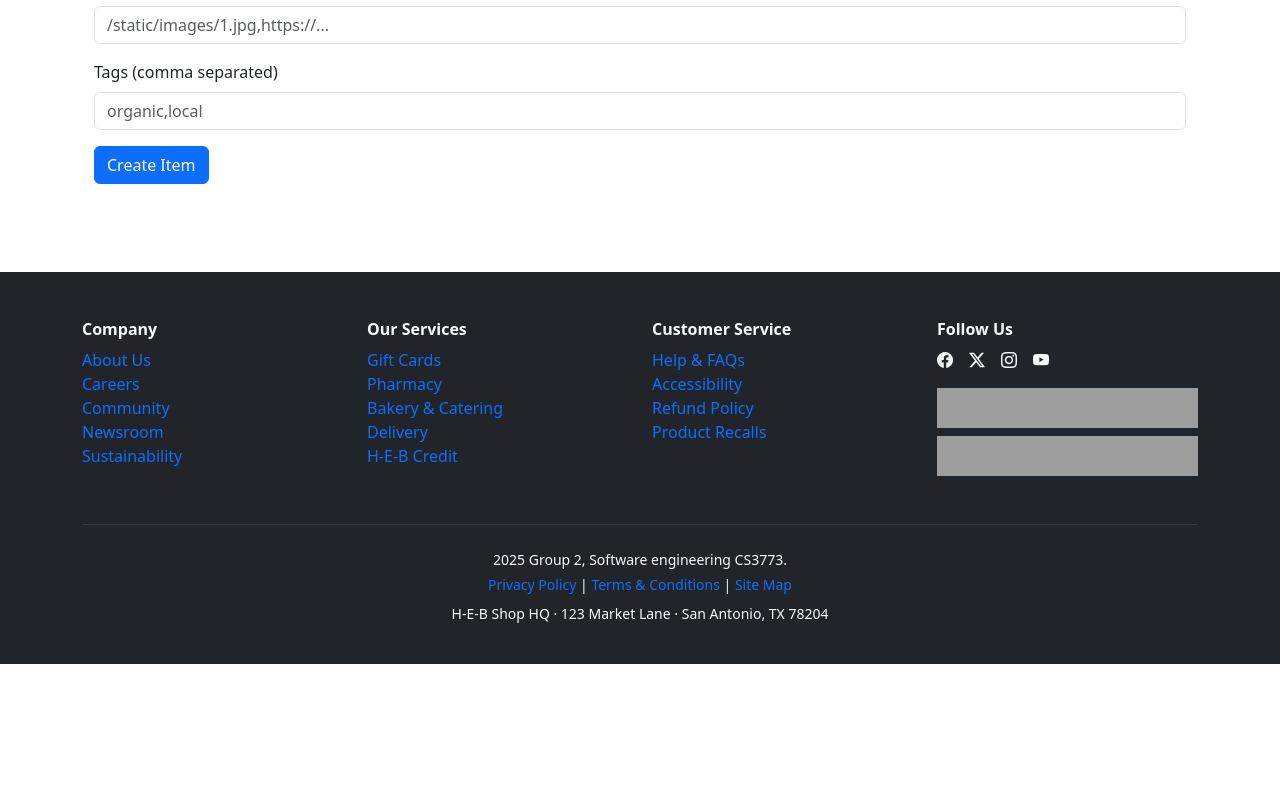
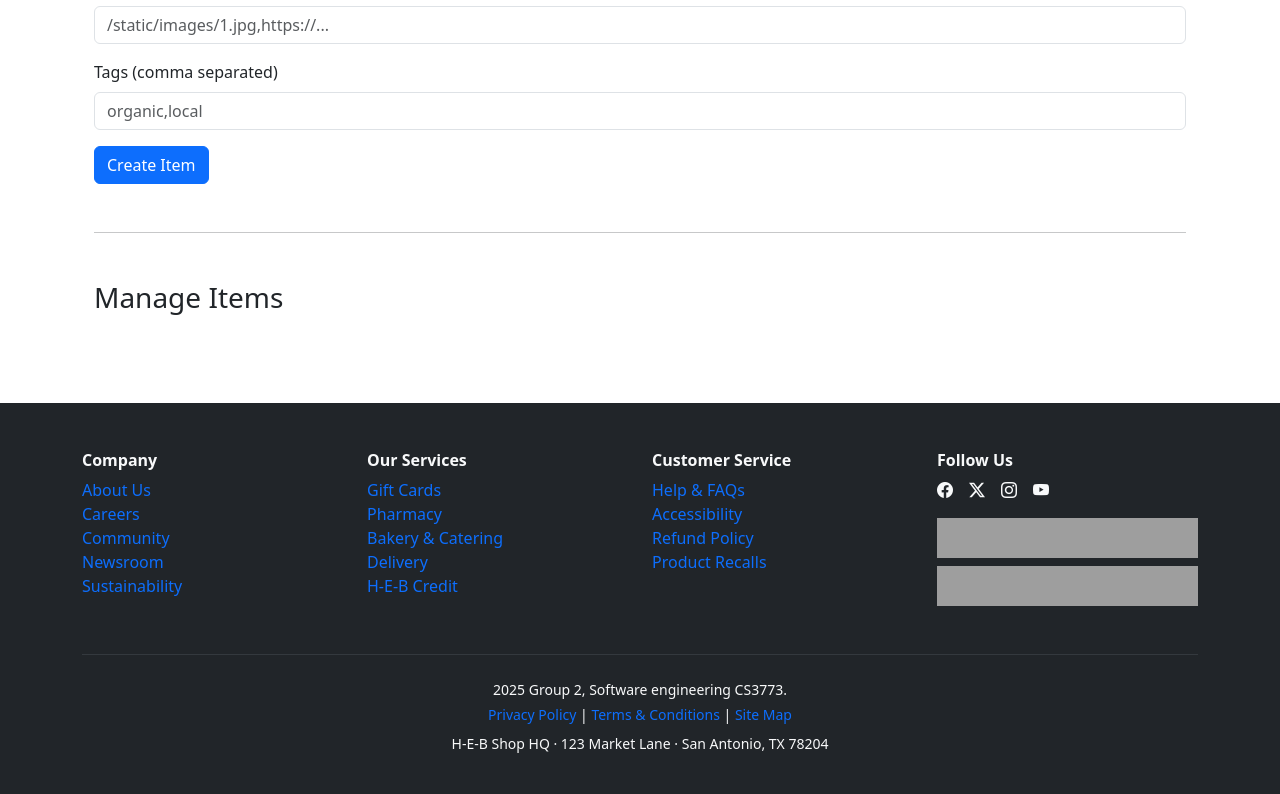
Before and after one commit to Khaoshimself/online-shopping-site, a Flask app: template app/templates/admin/items.html in a window 1280 px wide. Shown: the part 671-1465 px from the top of the page. Before the commit the page ends 1335 px from the top, so only its background shows below. Run offline with Flask 3, Linux system fonts and the light colour scheme; the template is opened without the code that fills it, so the values that code supplies are empty; some libraries are stand-ins or nearby versions; grey boxes are pictures that could not be loaded.

Commit message:
added item list container

```diff
--- a/app/templates/admin/items.html
+++ b/app/templates/admin/items.html
@@ -35,6 +35,10 @@
   </form>
 
   <div id="admin-item-result" class="mt-3"></div>
+
+  <hr class="my-5">
+  <h3>Manage Items</h3>
+  <div id="admin-items-list" class="mt-3"></div>
 </div>
 
 <script src="{{ url_for('static', filename='js/admin-item.js') }}"></script>
```
